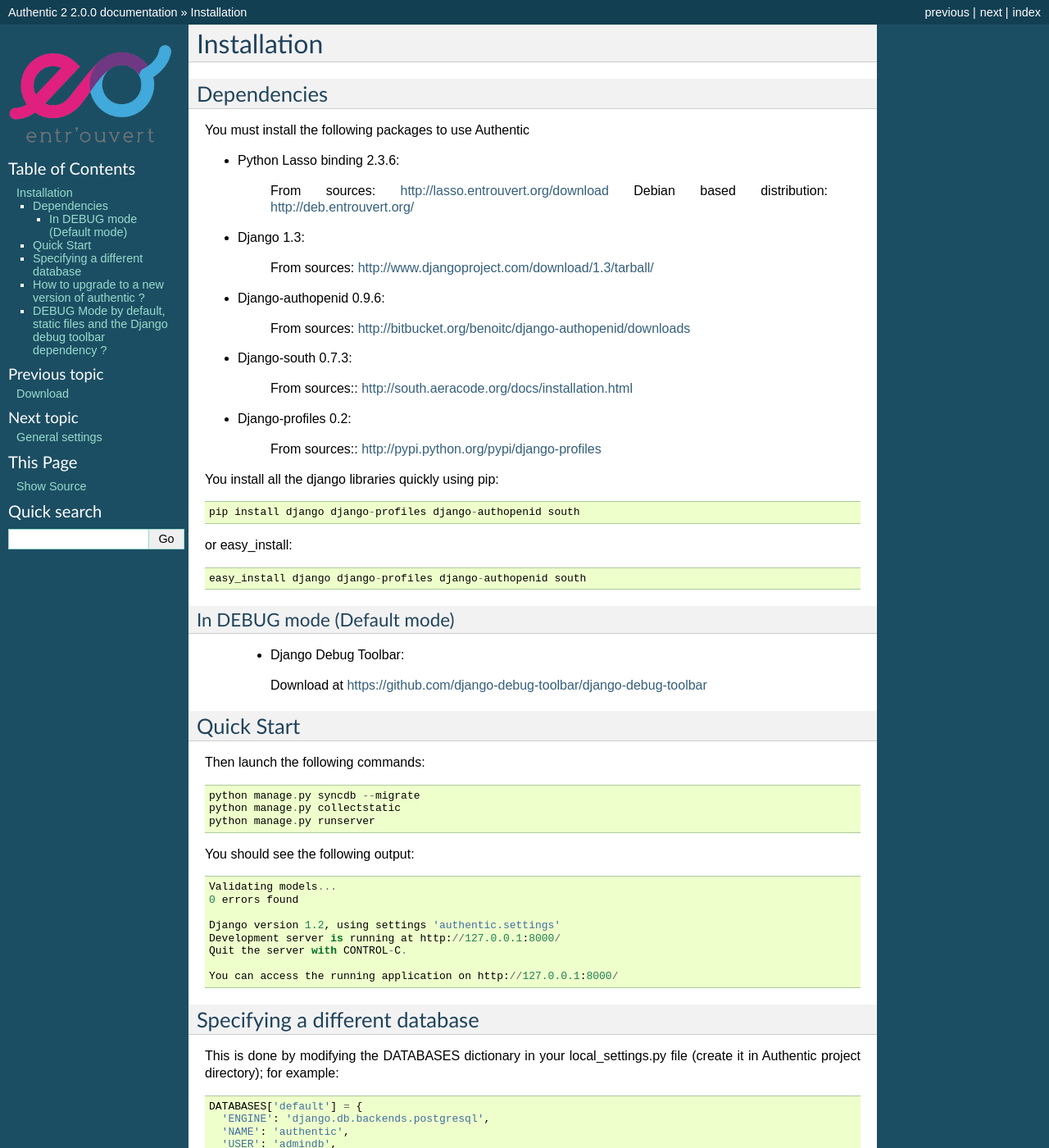
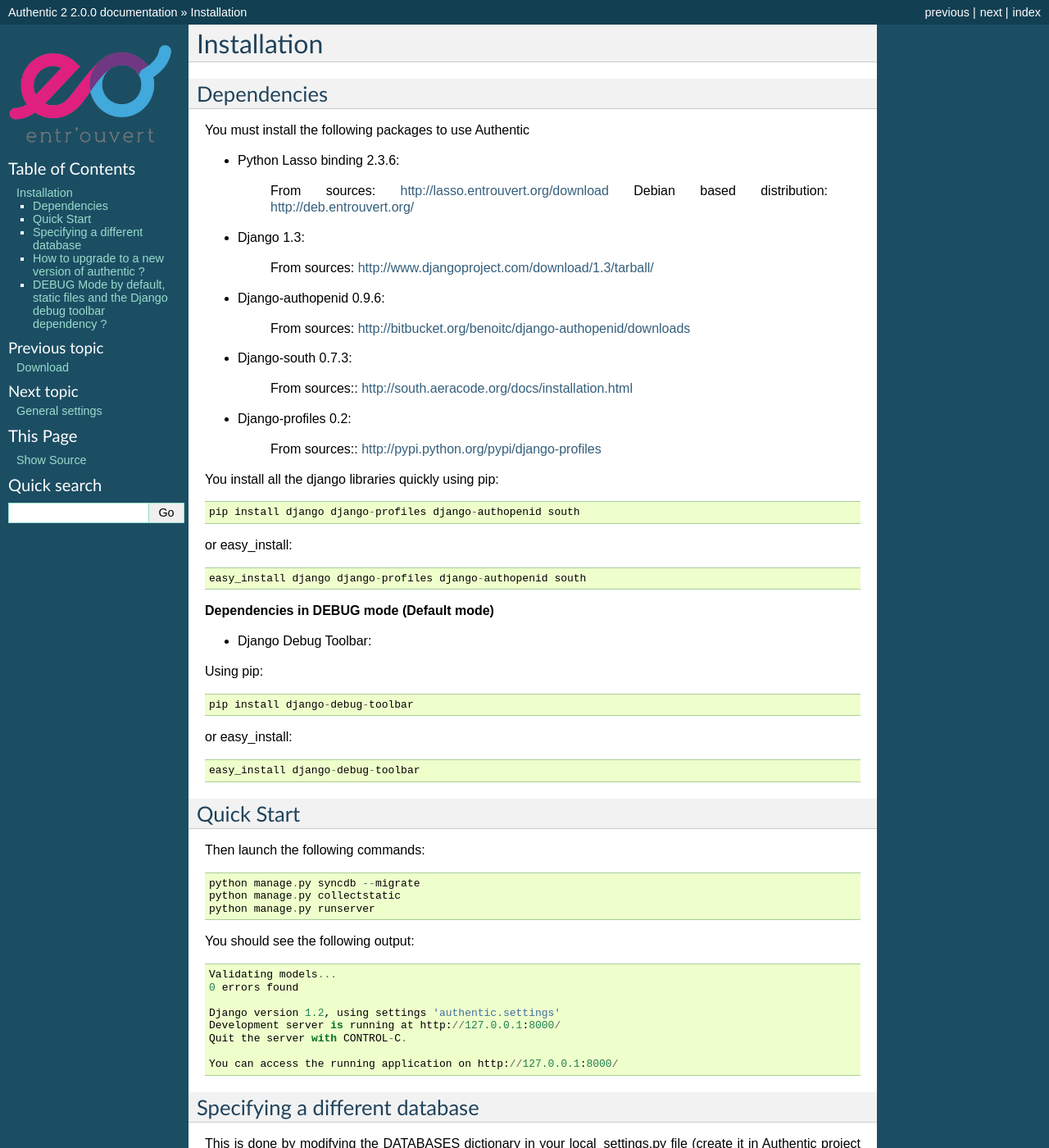
Before and after one commit to incuna/authentic, a Sphinx documentation site: the page built from doc/installation.rst, in a window 1280 px wide and 1400 px high. Shown: the whole window at 82% size. Built offline with Sphinx 7.4.7, drawn with Linux system fonts in a browser that asks for light colours; formulas are drawn with MathJax 3.

Commit message:
[doc] Update part on the debug-toolbar-dependency.

```diff
--- a/doc/installation.rst
+++ b/doc/installation.rst
@@ -38,12 +38,17 @@
 
    easy_install django django-profiles django-authopenid south
 
-In DEBUG mode (Default mode)
-____________________________
+**Dependencies in DEBUG mode (Default mode)**
 
- * Django Debug Toolbar::
+- Django Debug Toolbar:
 
-   Download at https://github.com/django-debug-toolbar/django-debug-toolbar
+Using pip::
+
+   pip install django-debug-toolbar
+
+or easy_install::
+
+   easy_install django-debug-toolbar
 
 Quick Start
 -----------
```
